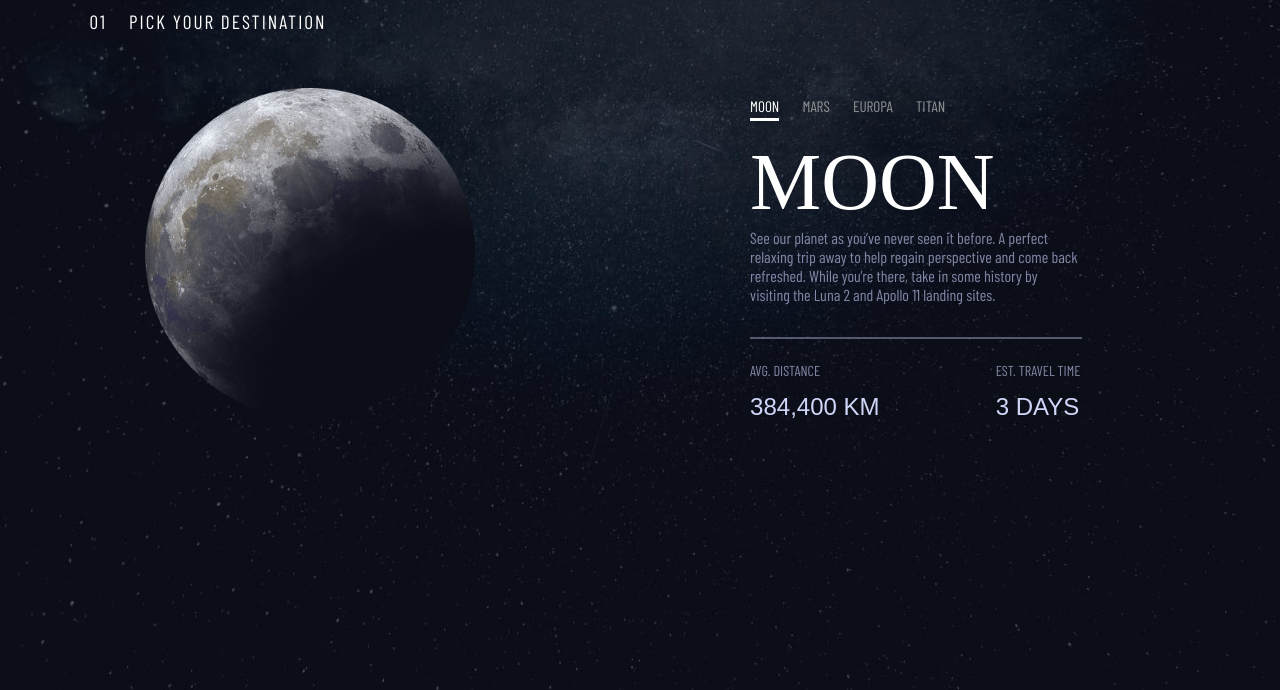
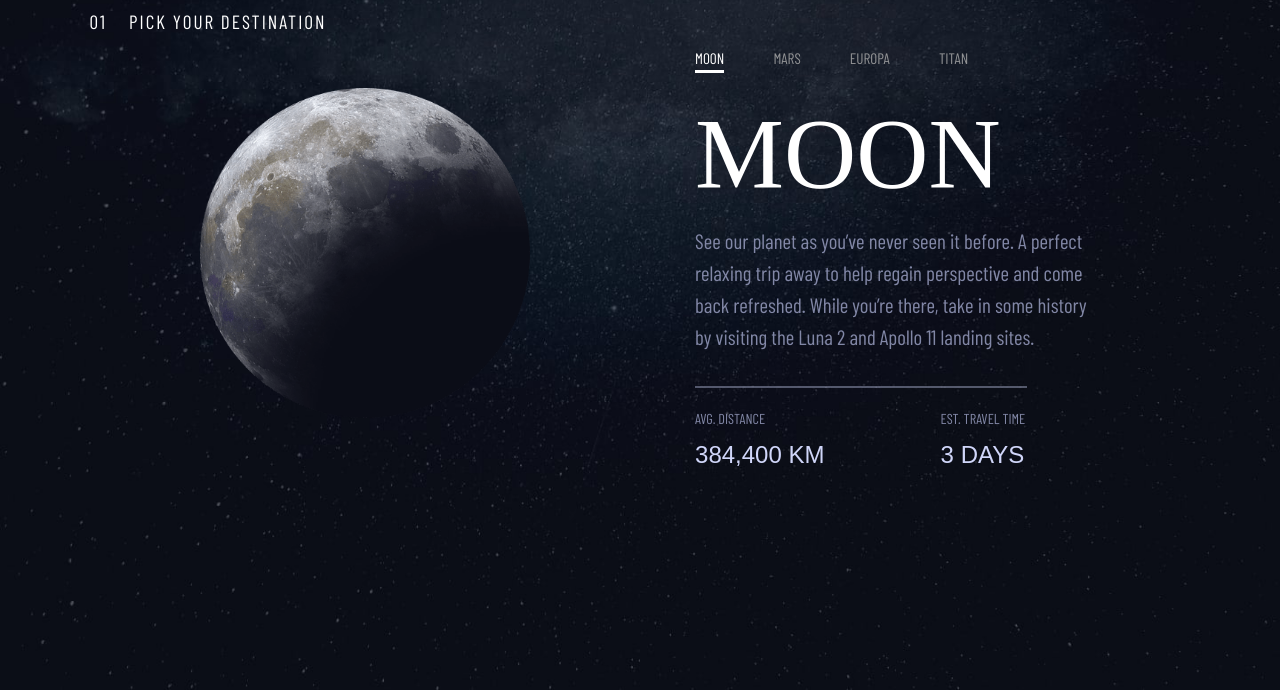
Before and after one commit to PrantoshB/Space-Tourism, a plain HTML site: page destination.html in a window 1280 px wide. Shown: the part 110-800 px from the top of the page. Drawn offline with nearby package versions, Linux system fonts and the light colour scheme; a web font is replaced by a local one.

Commit message:
Fix style and mobile menu in destination page

```diff
--- a/destination.html
+++ b/destination.html
@@ -86,6 +86,8 @@
     </div>
   </section>
 <script type="module" src="fetch-destination.js"></script>
+<script type="module"
+src="script.js"></script>
 </body>
 
 </html>
--- a/destination.scss
+++ b/destination.scss
@@ -8,11 +8,12 @@ body {
     display: flex;
     list-style: none;
     justify-content: center;
-    padding-left: 9%;
+    gap: 26px;
+    padding: 0;
 }
 
 .planetlist li {
-    margin-right: 25%;
+    // margin-right: 25%;
     font-family: 'Barlow Condensed', sans-serif;
     font-size: 0.95rem;
 }
@@ -52,6 +53,7 @@ body {
     font-family: 'Barlow Condensed', sans-serif;
     padding: 5%;
     margin: 0;
+    height: 84px;
 }
 
 .extratitle {
@@ -106,15 +108,16 @@ hr {
     .planetcontainer {
         display: flex;
         width: 100%;
-        justify-content: space-between;
+        justify-content: center;
+        gap: 10%;
         align-items: center;
     }
 
     .dest_title {
         text-align: left;
         font-weight: 400;
-        margin: 0;
-        font-size: 5rem;
+        // margin: 0;
+        font-size: 6.25rem;
     }
 
     .dest_info {
@@ -122,11 +125,17 @@ hr {
         text-align: left;
         font-weight: 100;
         color: #8b91b1ec;
+        height: 128px;
+        width: 400px;
+        font-size: 1.3rem;
+        line-height: 32px;
+        margin-top: 4%;
     }
 
     .planetlist {
         justify-content: left;
         padding: 0;
+        margin-bottom: 3%;
     }
 
     #active {
```
Also changed, not shown: data.json (+4 -4 lines), destination.css, style.css, 2 other files.
